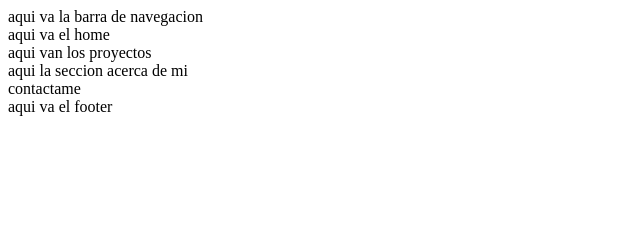
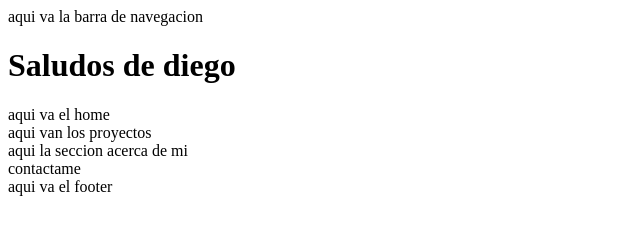
Before and after one commit to Feliverse/portafolio, a plain HTML site: page index.html in a window 1280 px wide. Shown: the whole page, without its empty margins (0-640 px from the left). Drawn offline with Linux system fonts and the light colour scheme.

Commit message:
Saludos de diego

```diff
--- a/index.html
+++ b/index.html
@@ -9,6 +9,7 @@
 <body>
    <header>
     <nav>aqui va la barra de navegacion</nav>
+    <h1>Saludos de diego</h1>
    </header>
    <main>
     <section id="inicio">aqui va el home</section>
```
